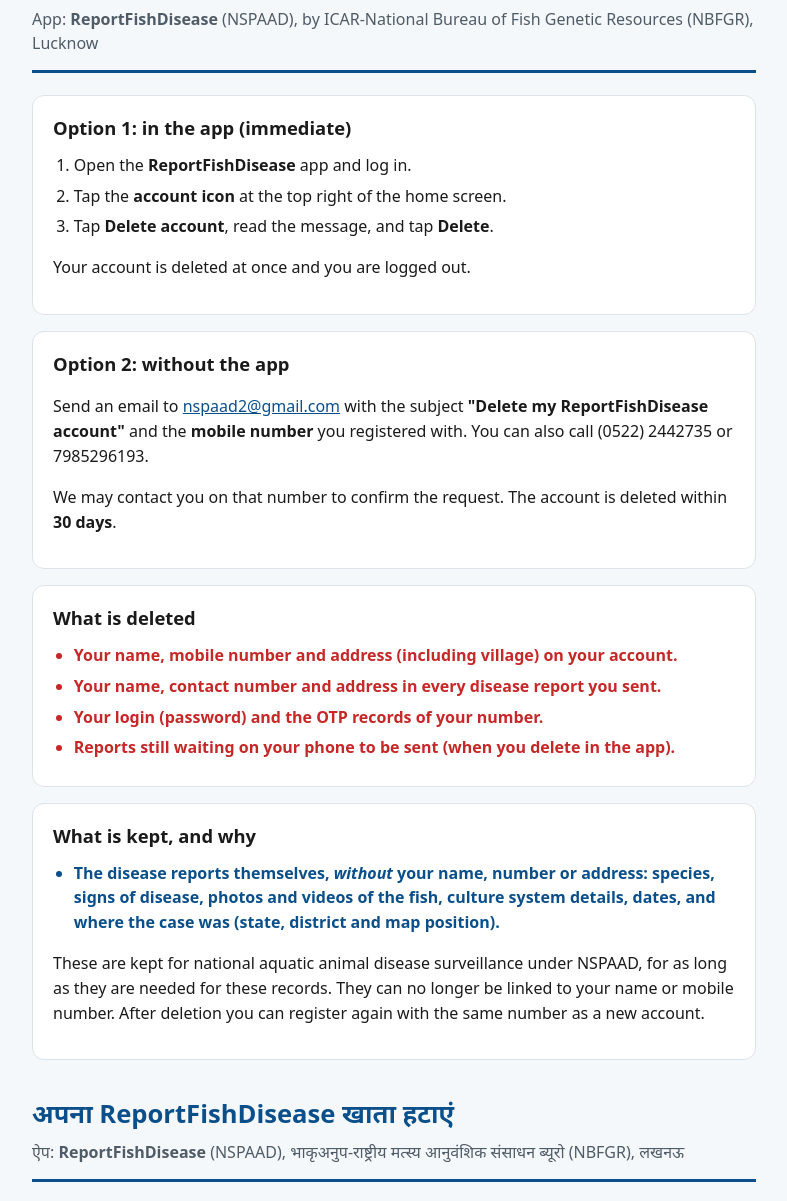
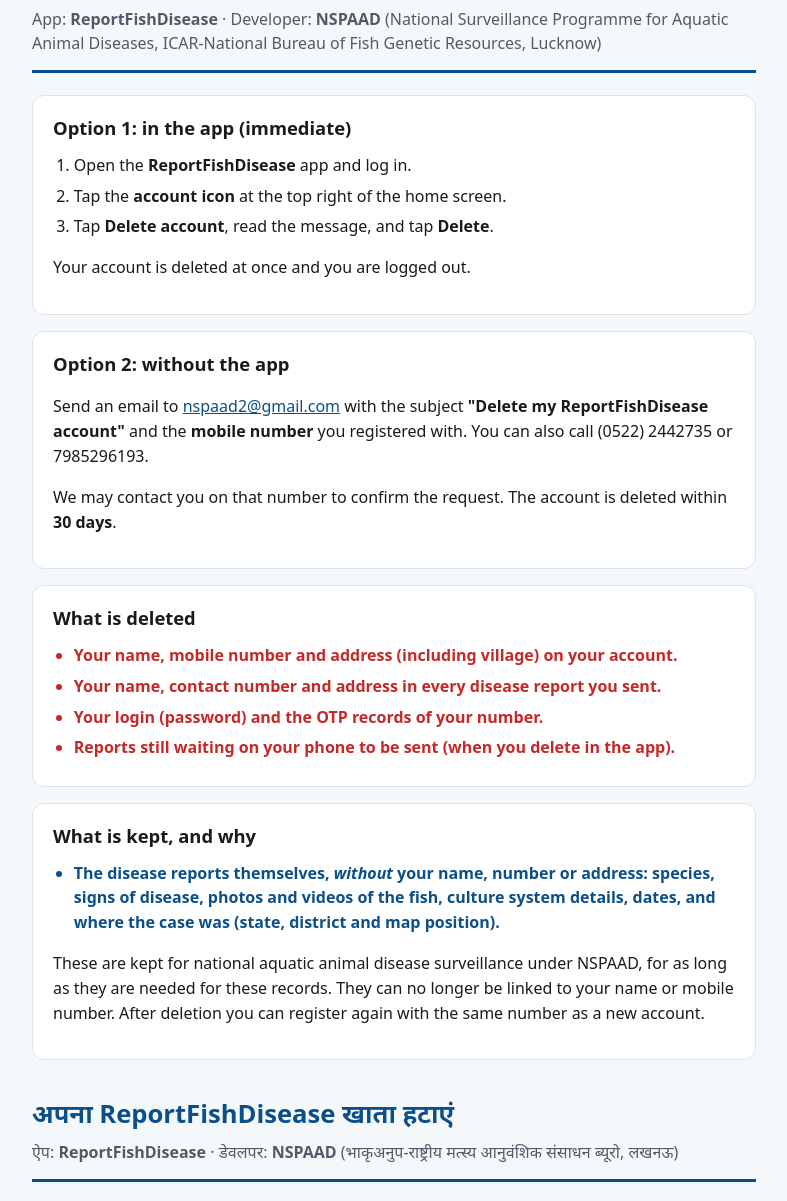
Before and after one commit to Armanlko-dev/rfd-delete-account, a plain HTML site: page index.html in a window 1280 px wide. Shown: the part 63-1264 px from the top of the page, without its empty margins (246-1033 px from the left). Drawn offline with Linux system fonts and the light colour scheme.

Commit message:
Name the developer as on the Play listing (NSPAAD)
Co-Authored-By: Claude Opus 5.5 <noreply@anthropic.com>

```diff
--- a/index.html
+++ b/index.html
@@ -29,7 +29,7 @@
 <main>
 <header>
   <h1>Delete your ReportFishDisease account</h1>
-  <p class="sub">App: <strong>ReportFishDisease</strong> (NSPAAD), by ICAR-National Bureau of Fish Genetic Resources (NBFGR), Lucknow</p>
+  <p class="sub">App: <strong>ReportFishDisease</strong> · Developer: <strong>NSPAAD</strong> (National Surveillance Programme for Aquatic Animal Diseases, ICAR-National Bureau of Fish Genetic Resources, Lucknow)</p>
 </header>
 
 <section>
@@ -73,7 +73,7 @@
 <div class="lang" lang="hi">
 <header>
   <h1>अपना ReportFishDisease खाता हटाएं</h1>
-  <p class="sub">ऐप: <strong>ReportFishDisease</strong> (NSPAAD), भाकृअनुप-राष्ट्रीय मत्स्य आनुवंशिक संसाधन ब्यूरो (NBFGR), लखनऊ</p>
+  <p class="sub">ऐप: <strong>ReportFishDisease</strong> · डेवलपर: <strong>NSPAAD</strong> (भाकृअनुप-राष्ट्रीय मत्स्य आनुवंशिक संसाधन ब्यूरो, लखनऊ)</p>
 </header>
 
 <section>
```
